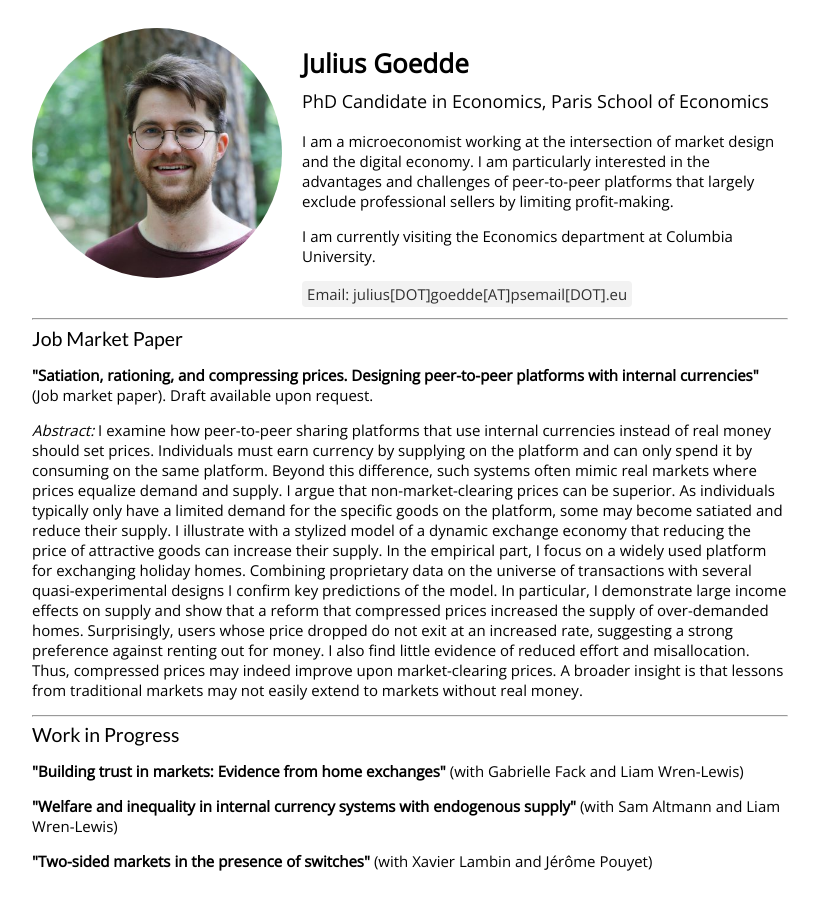
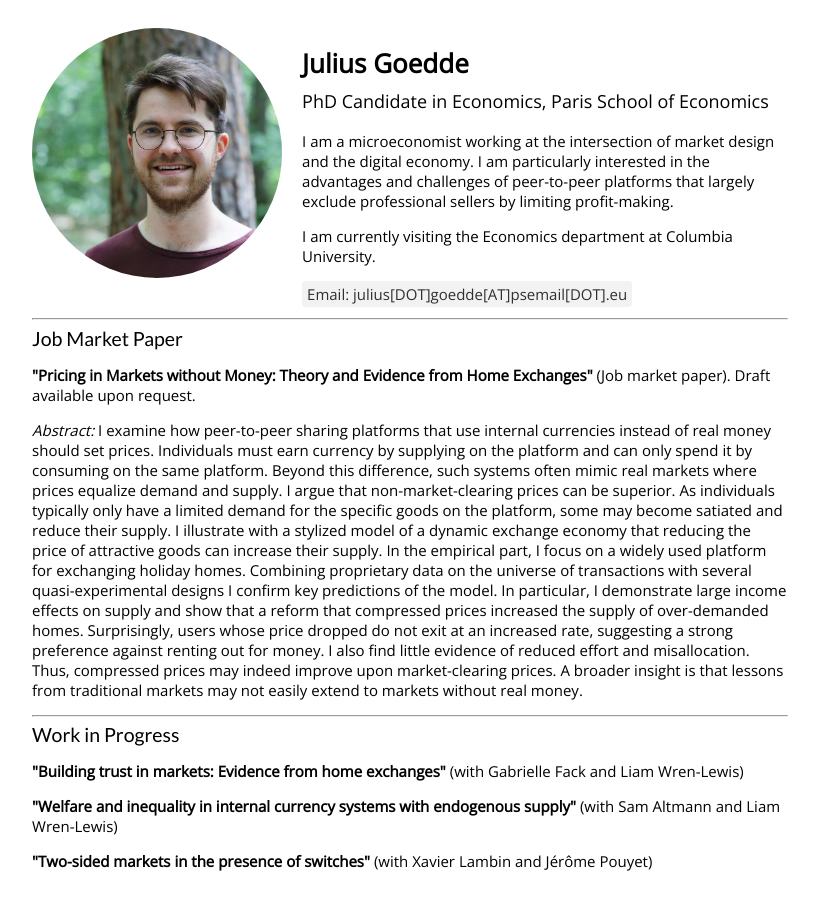
Before and after one commit to Julius-Goedde/Julius-Goedde.github.io, a plain HTML site: page index.html in a window 1280 px wide. Shown: the whole page, without its empty margins (230-1049 px from the left). Drawn offline with nearby package versions, Linux system fonts and the light colour scheme.

Commit message:
update JMP title

```diff
--- a/index.html
+++ b/index.html
@@ -25,7 +25,7 @@
             <hr>
             <h2>Job Market Paper</h2>
             <div class="text">
-                <p><strong>"Satiation, rationing, and compressing prices. Designing peer-to-peer platforms with internal currencies"</strong> (Job market paper). Draft available upon request.</p>
+                <p><strong>"Pricing in Markets without Money: Theory and Evidence from Home Exchanges"</strong> (Job market paper). Draft available upon request.</p>
                 <p><em>Abstract:</em> I examine how peer-to-peer sharing platforms that use internal currencies instead of real money should set prices.
                     Individuals must earn currency by supplying on the platform and can only spend it by consuming on the same platform.
                     Beyond this difference, such systems often mimic real markets where prices equalize demand and supply.
```
